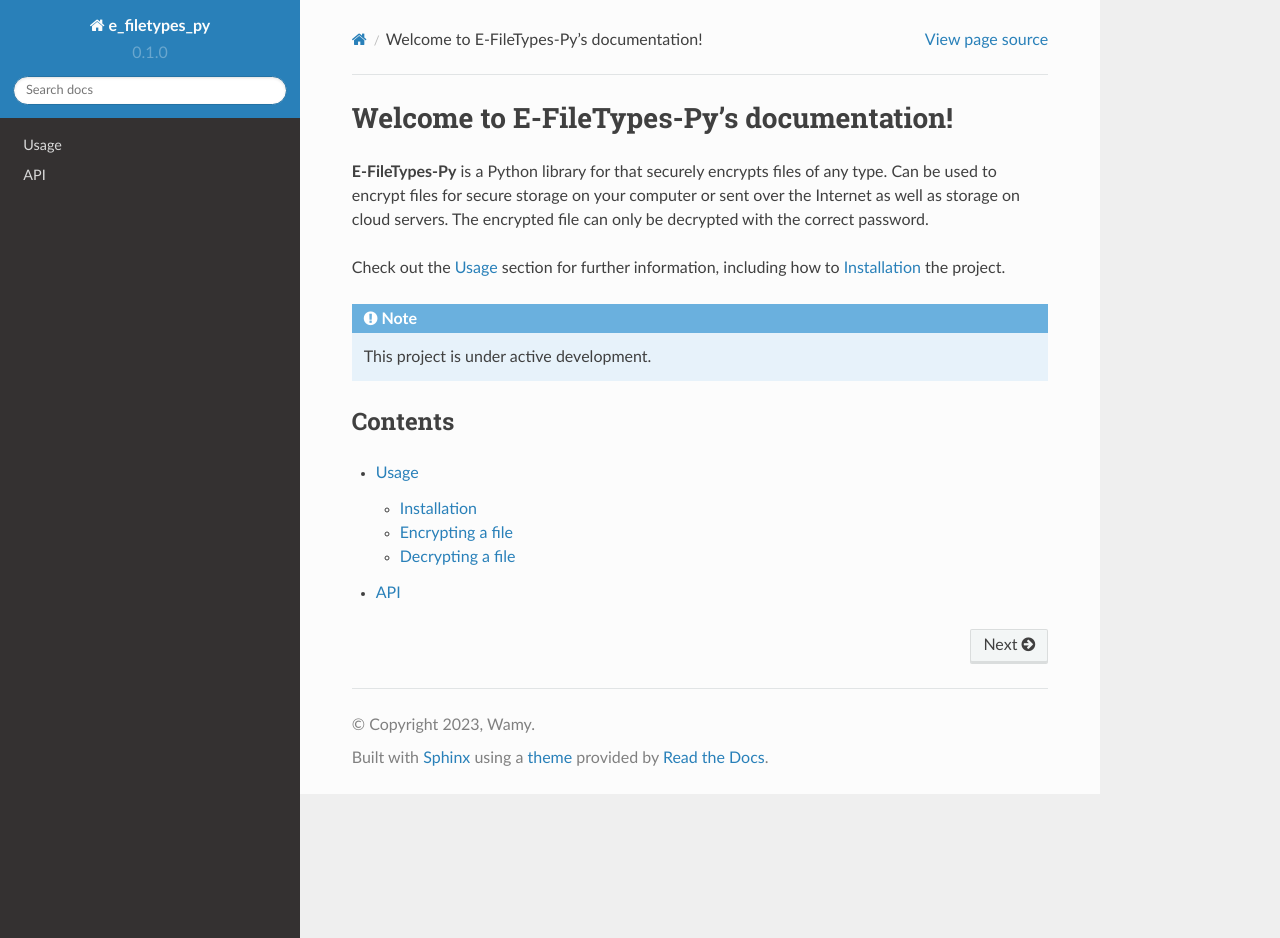
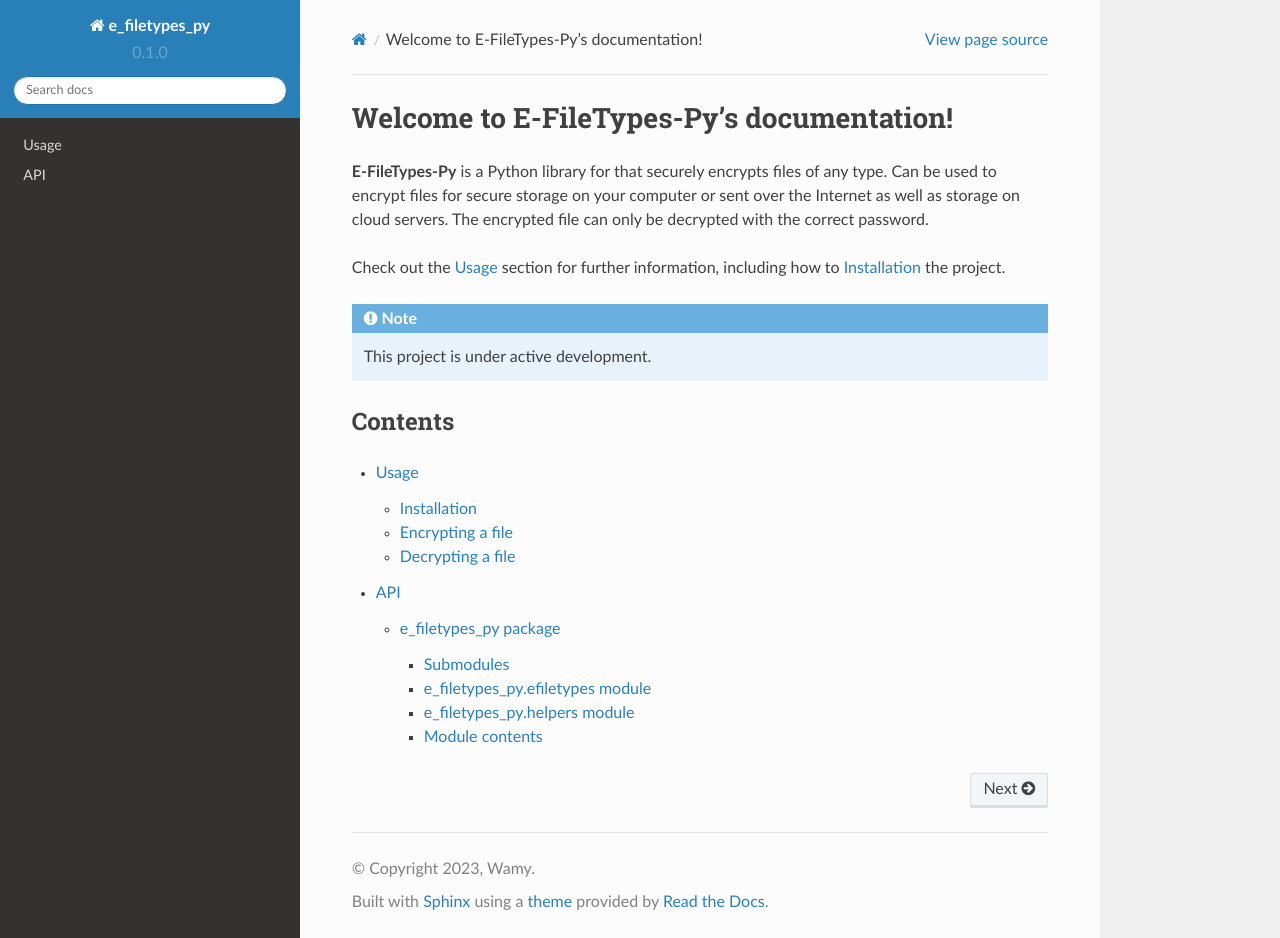
Before and after one commit to E-FileTypes/e-filetypes-py, a Sphinx documentation site: the page built from docs/source/index.rst, in a window 1280 px wide and 938 px high. Built offline with Sphinx 7.4.7 and the Read the Docs theme 2.0.0, drawn with Linux system fonts in a browser that asks for light colours.

Commit message:
feat: adds submodules pages

```diff
--- a/docs/source/api.rst
+++ b/docs/source/api.rst
@@ -1,7 +1,7 @@
 API
 ===
 
-.. autosummary::
-   :toctree: generated
+.. toctree::
+   :maxdepth: 4
 
    e_filetypes_py
--- a/docs/source/conf.py
+++ b/docs/source/conf.py
@@ -26,7 +26,7 @@ intersphinx_mapping = {
 intersphinx_disabled_domains = ['std']
 
 templates_path = ['_templates']
-
+autosummary_generate = True
 # -- Options for HTML output
 
 html_theme = 'sphinx_rtd_theme'
--- /dev/null
+++ b/docs/source/e_filetypes_py.rst
@@ -0,0 +1,30 @@
+e\_filetypes\_py package
+========================
+
+Submodules
+----------
+
+e\_filetypes\_py.efiletypes module
+----------------------------------
+
+.. automodule:: e_filetypes_py.efiletypes
+    :members:
+    :undoc-members:
+    :show-inheritance:
+
+e\_filetypes\_py.helpers module
+-------------------------------
+
+.. automodule:: e_filetypes_py.helpers
+    :members:
+    :undoc-members:
+    :show-inheritance:
+
+
+Module contents
+---------------
+
+.. automodule:: e_filetypes_py
+    :members:
+    :undoc-members:
+    :show-inheritance:
--- /dev/null
+++ b/docs/source/summary.rst
@@ -0,0 +1,7 @@
+SUMMARY
+===
+
+.. autosummary::
+   :toctree: generated
+
+   e_filetypes_py
```
